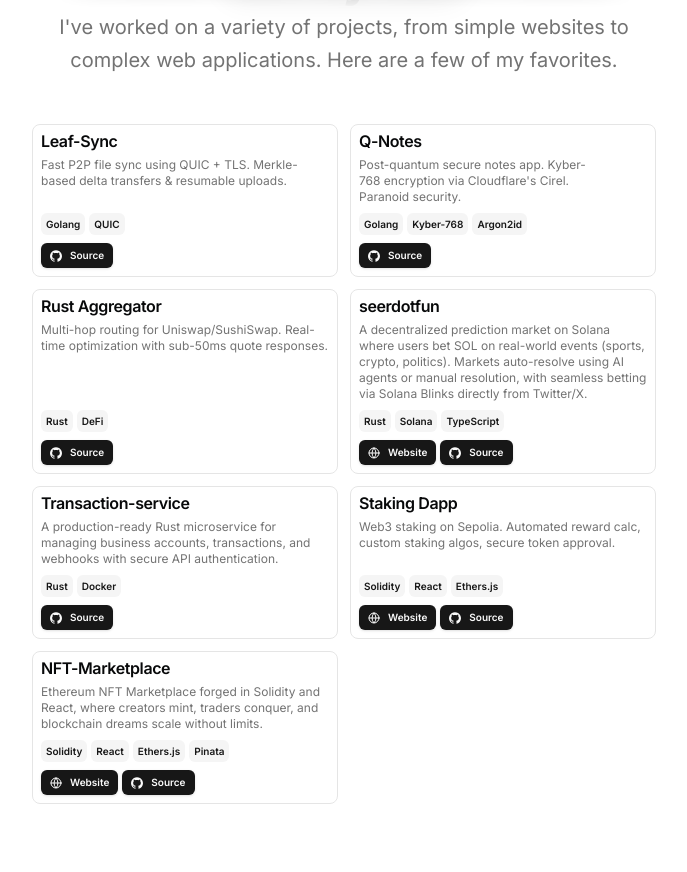
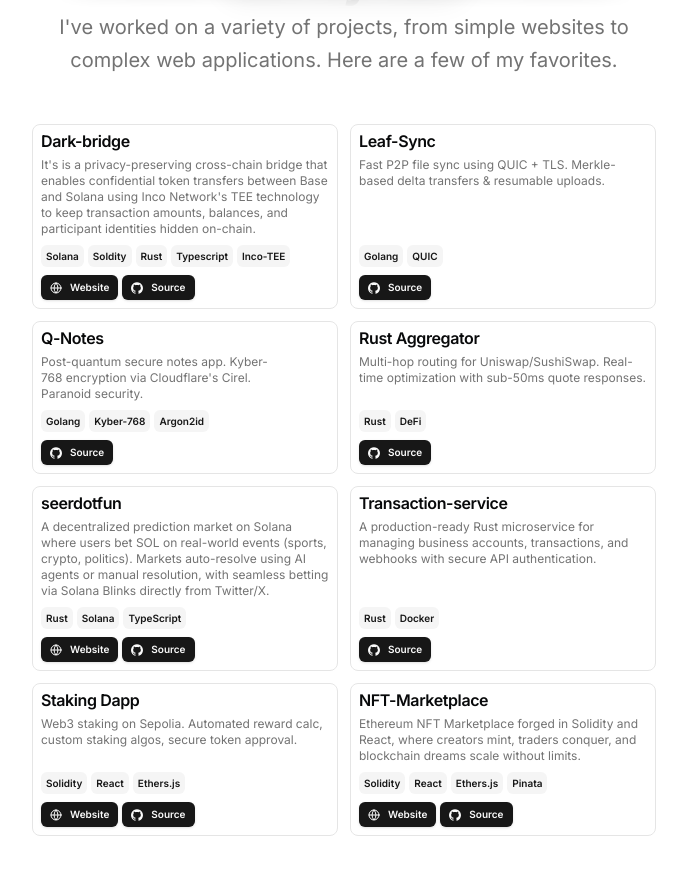
Before and after one commit to gks2022004/gks2022004.github.io, a Next.js app: page / in a window 1280 px wide. Shown: the part 791-1663 px from the top of the page, without its empty margins (296-983 px from the left). Built offline with nearby package versions, Linux system fonts and the light colour scheme.

Commit message:
adding new project

```diff
--- a/src/app/page.tsx
+++ b/src/app/page.tsx
@@ -116,6 +116,7 @@ export default function Page() {
               <BlurFade
                 key={project.title}
                 delay={BLUR_FADE_DELAY * 12 + id * 0.05}
+                className="h-full"
               >
                 <ProjectCard
                   href={project.href}
--- a/src/components/project-card.tsx
+++ b/src/components/project-card.tsx
@@ -46,6 +46,7 @@ export function ProjectCard({
         "flex flex-col overflow-hidden border hover:shadow-lg transition-all duration-300 ease-out h-full"
       }
     >
+      {(video || image) && (
         <Link
           href={href || "#"}
           className={cn("block cursor-pointer", className)}
@@ -70,6 +71,7 @@ export function ProjectCard({
             />
           )}
         </Link>
+      )}
       <CardHeader className="px-2">
         <div className="space-y-1">
           <CardTitle className="mt-1 text-base">{title}</CardTitle>
--- a/src/data/resume.tsx
+++ b/src/data/resume.tsx
@@ -97,6 +97,35 @@ export const DATA = {
   //
   // ],
   projects: [
+       {
+      title: "Dark-bridge",
+      href: "https://github.com/gks2022004/dark-bridge",
+      dates: "",
+      active: true,
+      description:
+        "It's is a privacy-preserving cross-chain bridge that enables confidential token transfers between Base and Solana using Inco Network's TEE technology to keep transaction amounts, balances, and participant identities hidden on-chain.",
+      technologies: [
+        "Solana",
+        "Soldity",
+        "Rust",
+        "Typescript",
+        "Inco-TEE"
+      ],
+      links: [
+        {
+          type: "Website",
+          href: "https://darkk-bridge.vercel.app/",
+          icon: <Icons.globe className="size-3" />,
+        },
+        {
+          type: "Source",
+          href: "https://github.com/gks2022004/dark-bridge",
+          icon: <Icons.github className="size-3" />,
+        },
+      ],
+      image: "",
+      video: "",
+    },
     {
       title: "Leaf-Sync",
       href: "https://github.com/gks2022004/leafsync",
```
Also changed, not shown: 10 other files (tests, documents, lock files or other folders). Lines whose indentation alone changed are shown as unchanged.
